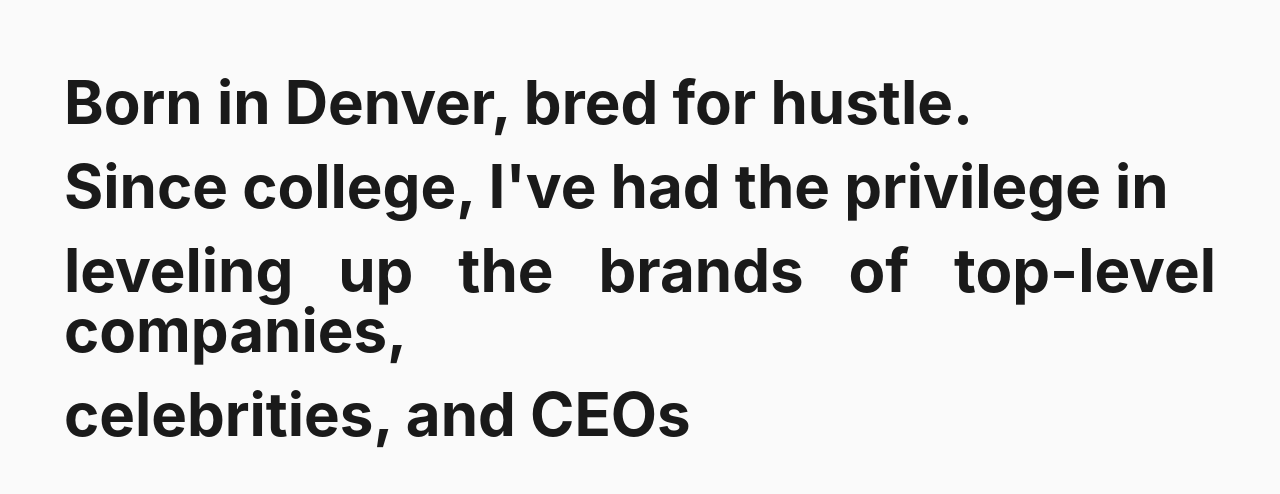
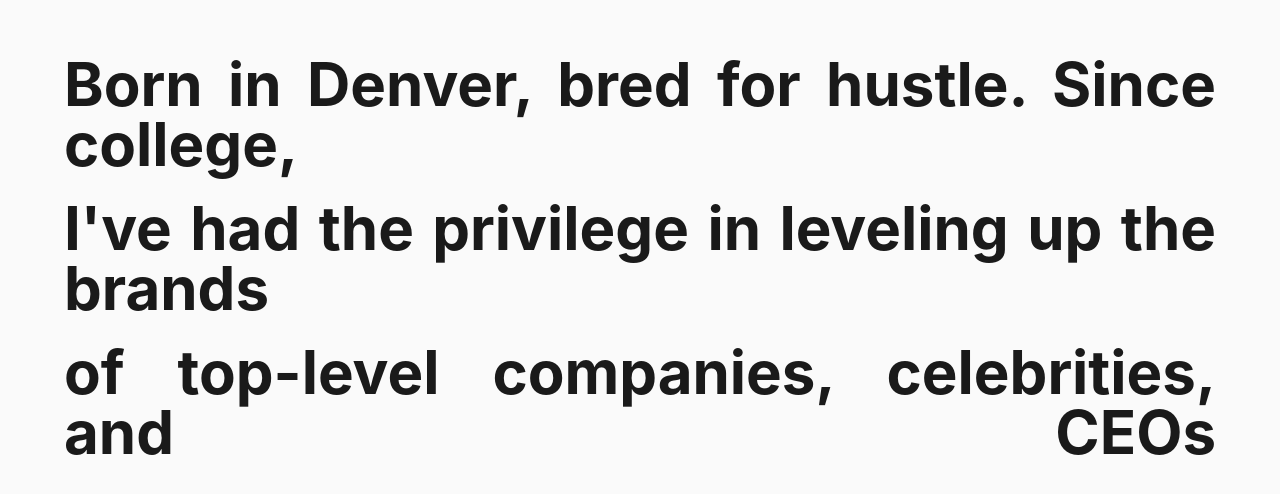
Before and after one commit to Abel-Projects/abel-website, a React (Vite) app: page / in a window 1280 px wide. Shown: the part 1530-2024 px from the top of the page. Built offline with nearby package versions, Linux system fonts and the light colour scheme; the HTML template or start-up script is replaced by a standard one.

Commit message:
Fix: Center justify text

```diff
--- a/src/components/MissionStatement.tsx
+++ b/src/components/MissionStatement.tsx
@@ -31,10 +31,9 @@ const MissionStatement = () => {
   }, []);
 
   const lines = [
-    "Born in Denver, bred for hustle.",
-    "Since college, I've had the privilege in",
-    "leveling up the brands of top-level companies,",
-    "celebrities, and CEOs"
+    "Born in Denver, bred for hustle. Since college,",
+    "I've had the privilege in leveling up the brands",
+    "of top-level companies, celebrities, and CEOs"
   ];
 
   return (
@@ -42,8 +41,8 @@ const MissionStatement = () => {
       ref={sectionRef}
       className="relative min-h-[150vh] bg-background flex items-center justify-center px-6 py-20"
     >
-      <div className="max-w-6xl mx-auto">
-        <h2 className="text-3xl md:text-4xl lg:text-5xl xl:text-6xl font-bold text-heading leading-relaxed text-justify">
+      <div className="max-w-6xl mx-auto text-center">
+        <h2 className="text-3xl md:text-4xl lg:text-5xl xl:text-6xl font-bold text-heading leading-relaxed inline-block text-justify" style={{ textAlignLast: 'justify' }}>
           {lines.map((line, index) => (
             <span
               key={index}
```
